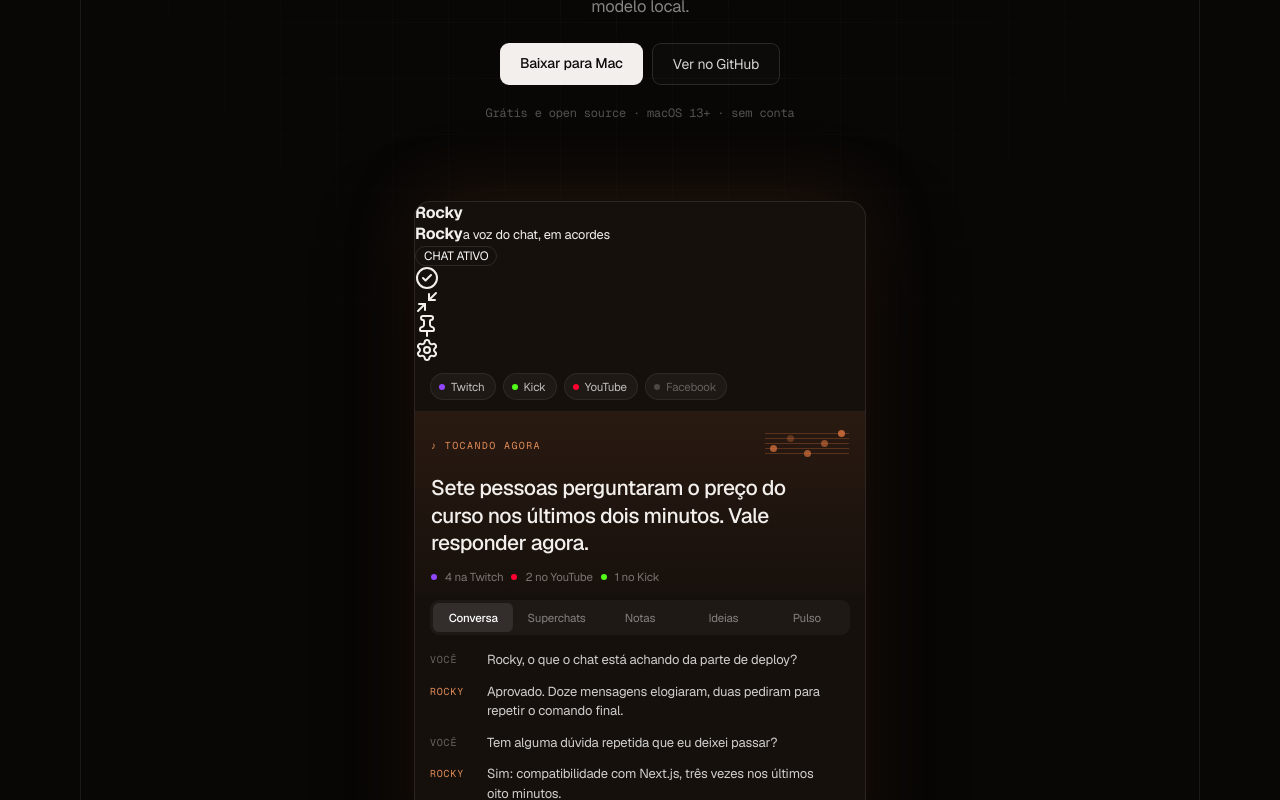
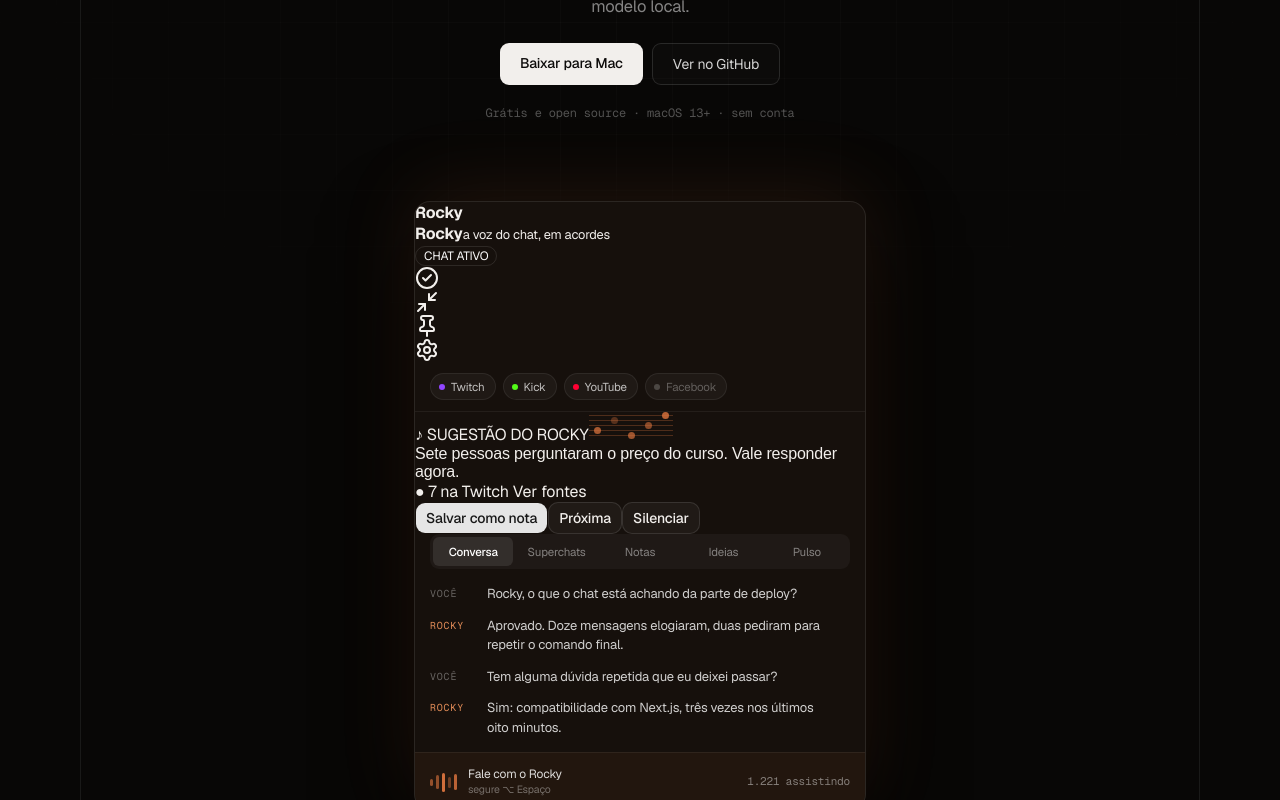
Before and after one commit to opensources-com-br/rocky, a Next.js app in the folder apps/web/: page / in a window 1280 px wide. Shown: the part 427-1227 px from the top of the page. Built offline with nearby package versions, Linux system fonts and the light colour scheme; a web font is replaced by a local one.

Commit message:
feat: reproduce desktop suggestion card

```diff
--- a/apps/web/components/landing/AppAnswer.jsx
+++ b/apps/web/components/landing/AppAnswer.jsx
@@ -1,30 +1,17 @@
+import localFont from "next/font/local";
+import { Button } from "@/components/ui/button";
+
+const instrument = localFont({ src: "../../../../../shared/ui/src/commonMain/composeResources/font/instrument_serif_regular.ttf" });
 
 export default function AppAnswer({ chord }) {
-  return (<>
-<div style={{"padding": "18px 16px 16px", "background": "linear-gradient(180deg, rgba(212,112,60,.1), rgba(212,112,60,0))"}}>
-<div style={{"display": "flex", "alignItems": "center", "fontFamily": "var(--font-geist-mono), monospace", "fontSize": "10px", "letterSpacing": ".14em", "color": "#e08b57"}}>
-{" ♪ TOCANDO AGORA "}
-<span style={{"marginLeft": "auto"}}>
-{chord}
-</span>
-</div>
-<p style={{"margin": "13px 0 0", "fontSize": "21px", "lineHeight": "1.32", "letterSpacing": "-.025em", "fontWeight": "500", "textWrap": "pretty"}}>
-{"Sete pessoas perguntaram o preço do curso nos últimos dois minutos. Vale responder agora."}
-</p>
-<div style={{"display": "flex", "alignItems": "center", "gap": "8px", "marginTop": "12px", "fontSize": "11.5px", "color": "rgba(255,255,255,.42)"}}>
-<span style={{"width": "6px", "height": "6px", "borderRadius": "50%", "background": "#9146ff"}}>
-
-</span>
-{"4 na Twitch "}
-<span style={{"width": "6px", "height": "6px", "borderRadius": "50%", "background": "#ff0033"}}>
-
-</span>
-{"2 no YouTube "}
-<span style={{"width": "6px", "height": "6px", "borderRadius": "50%", "background": "#53fc18"}}>
-
-</span>
-{"1 no Kick "}
-</div>
-</div>
-  </>);
+  return <section className="rocky-answer">
+    <div className="rocky-answer-label"><span>♪ SUGESTÃO DO ROCKY</span>{chord}</div>
+    <p className={instrument.className}>Sete pessoas perguntaram o preço do curso. Vale responder agora.</p>
+    <div className="rocky-sources"><span>●</span> 7 na Twitch <span className="rocky-evidence">Ver fontes</span></div>
+    <div className="rocky-answer-actions">
+      <Button tabIndex={-1}>Salvar como nota</Button>
+      <Button variant="outline" tabIndex={-1}>Próxima</Button>
+      <Button variant="outline" tabIndex={-1}>Silenciar</Button>
+    </div>
+  </section>;
 }
--- a/apps/web/components/landing/app-preview.css
+++ b/apps/web/components/landing/app-preview.css
@@ -15,3 +15,14 @@
 .rocky-header-icons svg { width: 17px; height: 17px; }
 .rocky-preview figcaption { margin-top: 12px; text-align: center; font-size: 11px; color: #777479; }
 @media (max-width: 520px) { .rocky-app-header { gap: 8px; padding: 14px 12px; flex-wrap: wrap; } .rocky-header-icons { gap: 10px; } }
+.rocky-answer { padding: 8px 20px; background: linear-gradient(#2a1b17, #171315); }
+.rocky-answer-label { display: flex; justify-content: space-between; align-items: center; color: #e57436; font-size: 12px; letter-spacing: 2px; }
+.rocky-answer-label svg { width: 42px; height: 26px; }
+.rocky-answer p { font-size: 28px; line-height: 34px; margin: 8px 0 7px; }
+.rocky-sources { display: flex; align-items: center; gap: 6px; font-size: 12px; color: var(--rp-secondary); }
+.rocky-sources > span:first-child { color: #9347ff; }
+.rocky-evidence { margin-left: 10px; color: #e57436; }
+.rocky-answer-actions { display: flex; gap: 8px; margin-top: 8px; }
+.rocky-app [data-slot="button"] { height: 42px; border-radius: 11px; border: 1px solid var(--rp-border); background: transparent; color: #f6f4f2; font: inherit; font-size: 14px; padding: 0 12px; box-shadow: none; }
+.rocky-answer-actions [data-slot="button"]:first-child { flex: 1; background: #e57436; color: #000; border-color: #e57436; font-weight: bold; }
+@media (max-width: 400px) { .rocky-answer { padding: 8px 12px; } .rocky-app [data-slot="button"] { font-size: 12px; padding: 0 8px; } }
```
